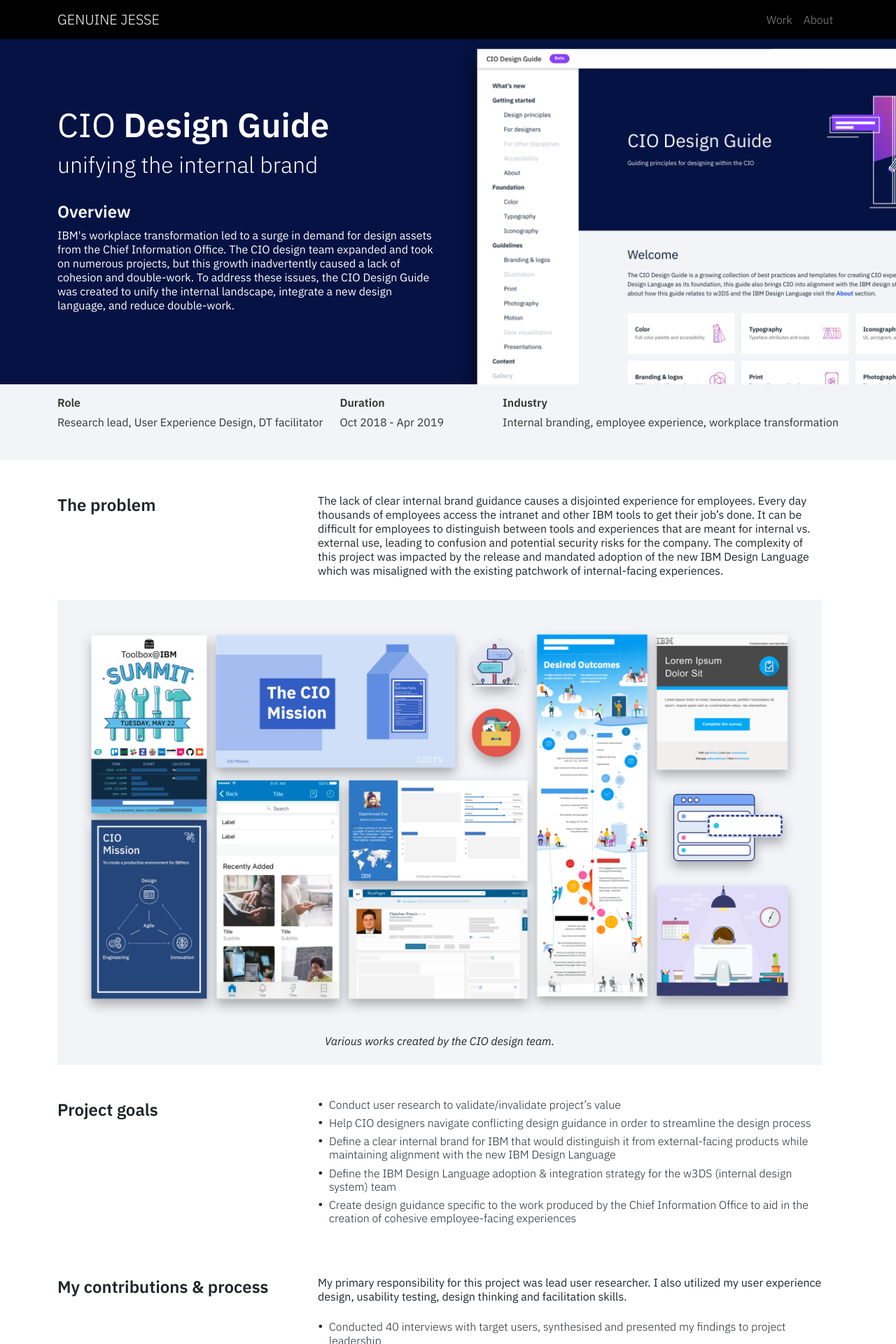
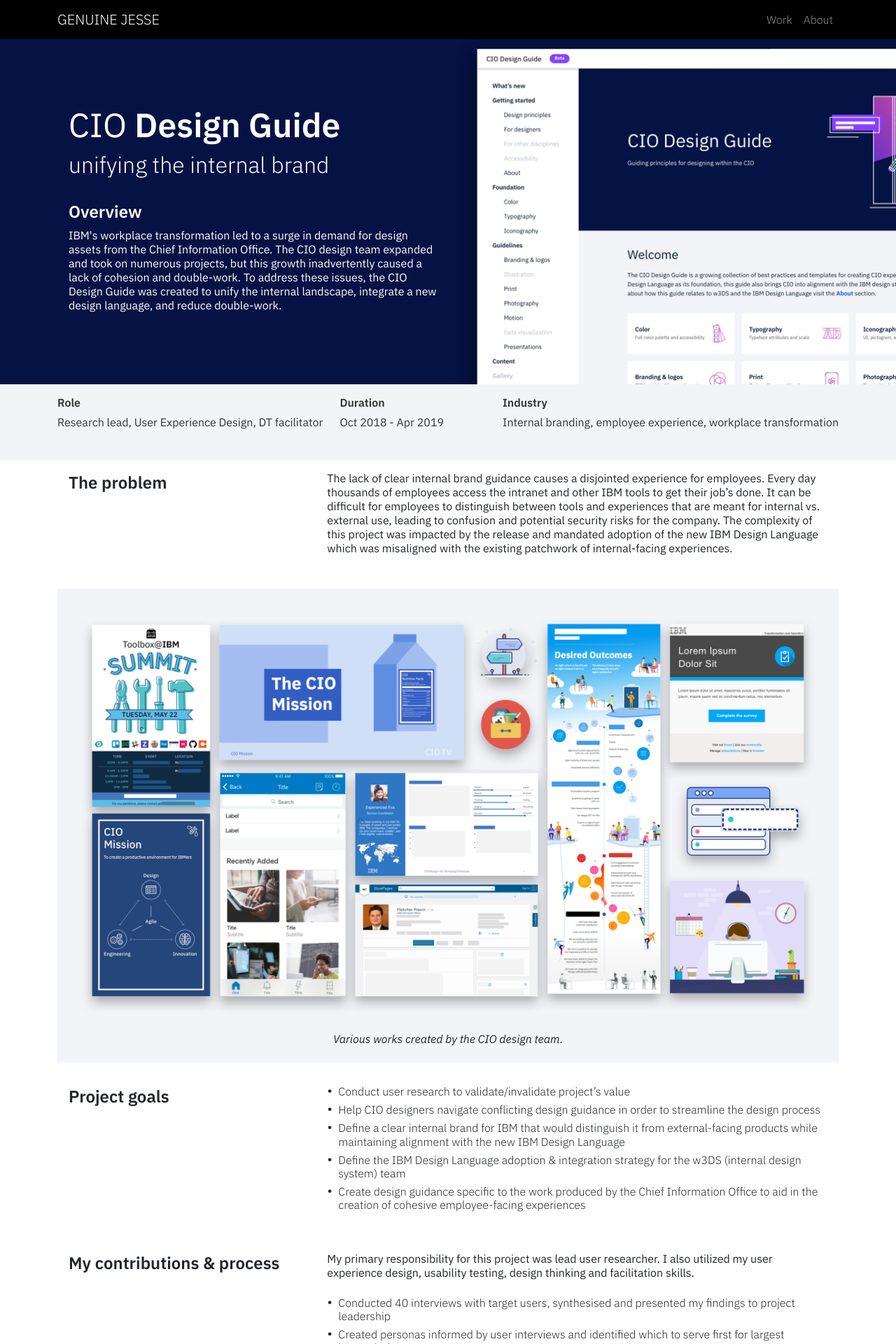
Before and after one commit to Meyer-and-Moon-Enterprises/moon-portfolio, a Next.js app: page /case-studies/design-guide in a window 1280 px wide. Shown: the top 1920 px of the page at 70% size. Built offline with nearby package versions, Linux system fonts and the light colour scheme.

Commit message:
fixed padding on case studies

```diff
--- a/src/components/CaseHero.js
+++ b/src/components/CaseHero.js
@@ -4,7 +4,7 @@
   return (
     <>
       <div className={`overflow-hidden`} style={{backgroundColor: color, minHeight: '493px'}}>
-        <div className='container' style={{height: '100%'}}>
+        <div className='container' style={{height: '100%', paddingLeft: '28px', paddingRight: '28px'}}>
           <div className='row' style={{height: '100%'}}>
             <div className='col-lg-6 d-flex flex-column justify-content-center'>
               <div className='mt-4'>
--- a/src/components/CaseImage.js
+++ b/src/components/CaseImage.js
@@ -26,10 +26,10 @@
 
   return (
     <>
-      <div id="BACKGROUND_COLOR" className="mb-0" style={mainDivStyle}>
+      <div id="BACKGROUND_COLOR" className="" style={mainDivStyle}>
         <div className="container">
-          <div className="row w-100">
-            <div className="col-12" >
+          <div className="row">
+            <div className="col-12 pb-3" >
               <img src={image} alt={alt} style={{backgroundColor: '#F2F4F8'}} className="img-fluid"></img>
               {newCaption}
             </div>
--- a/src/components/CaseText.js
+++ b/src/components/CaseText.js
@@ -45,13 +45,13 @@
     <>
       <div style={{backgroundColor: 'white'}}>
         <div className="container">
-          <div className="row pt-5 w-100">
+          <div className="row p-3">
             <div className="col-lg-4 pb-2">
               <h1 className="" style={{fontSize: '24px', lineHeight: '32px', fontFamily: 'Plex-semibold'}}>
                 {title}
               </h1>
             </div>
-            <div className="col-lg-8 pb-2">
+            <div className="col-lg-8  d-lg-block pb-2">
               {updatedDescription}
               {updatedListTitle}
               {updatedListItems}
```
